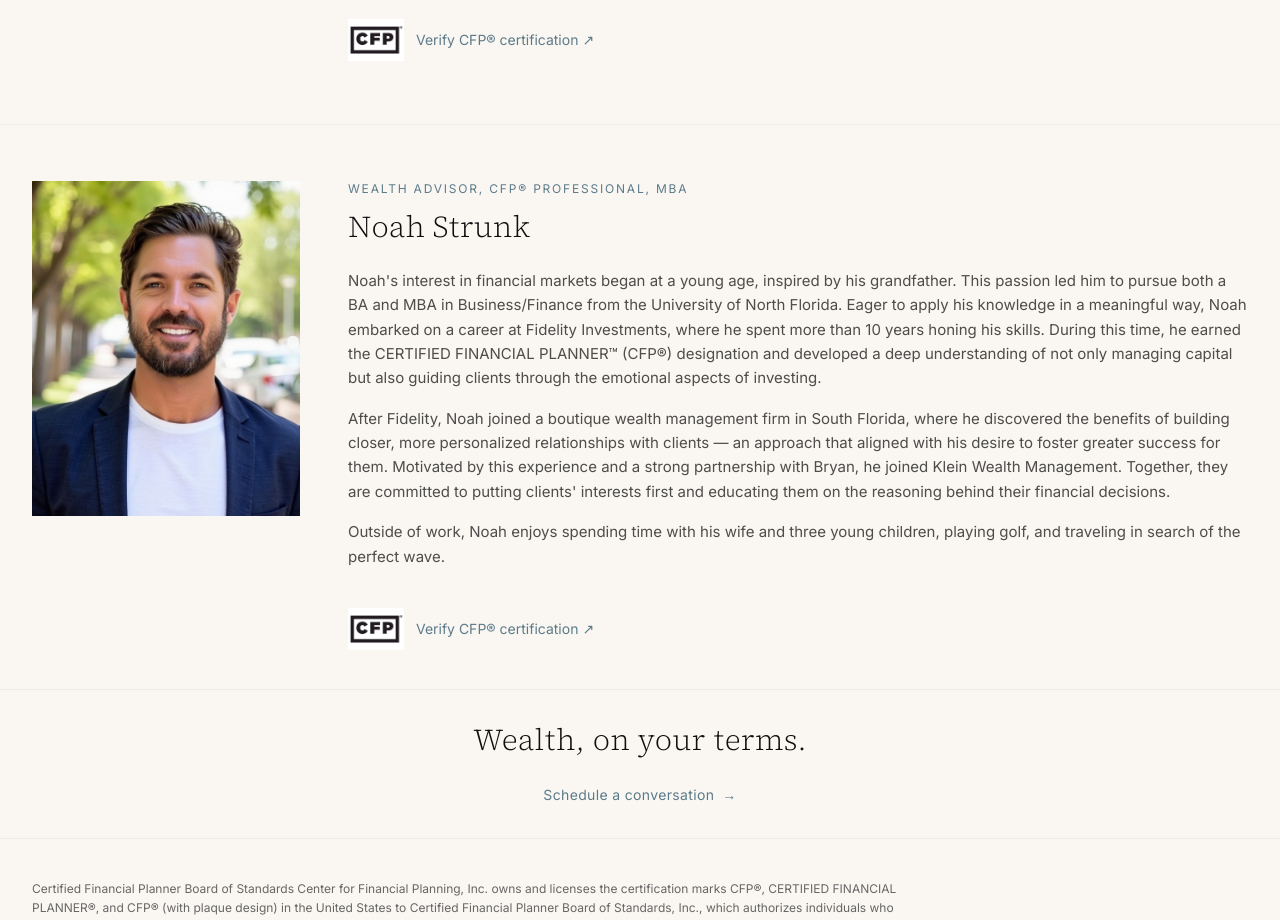
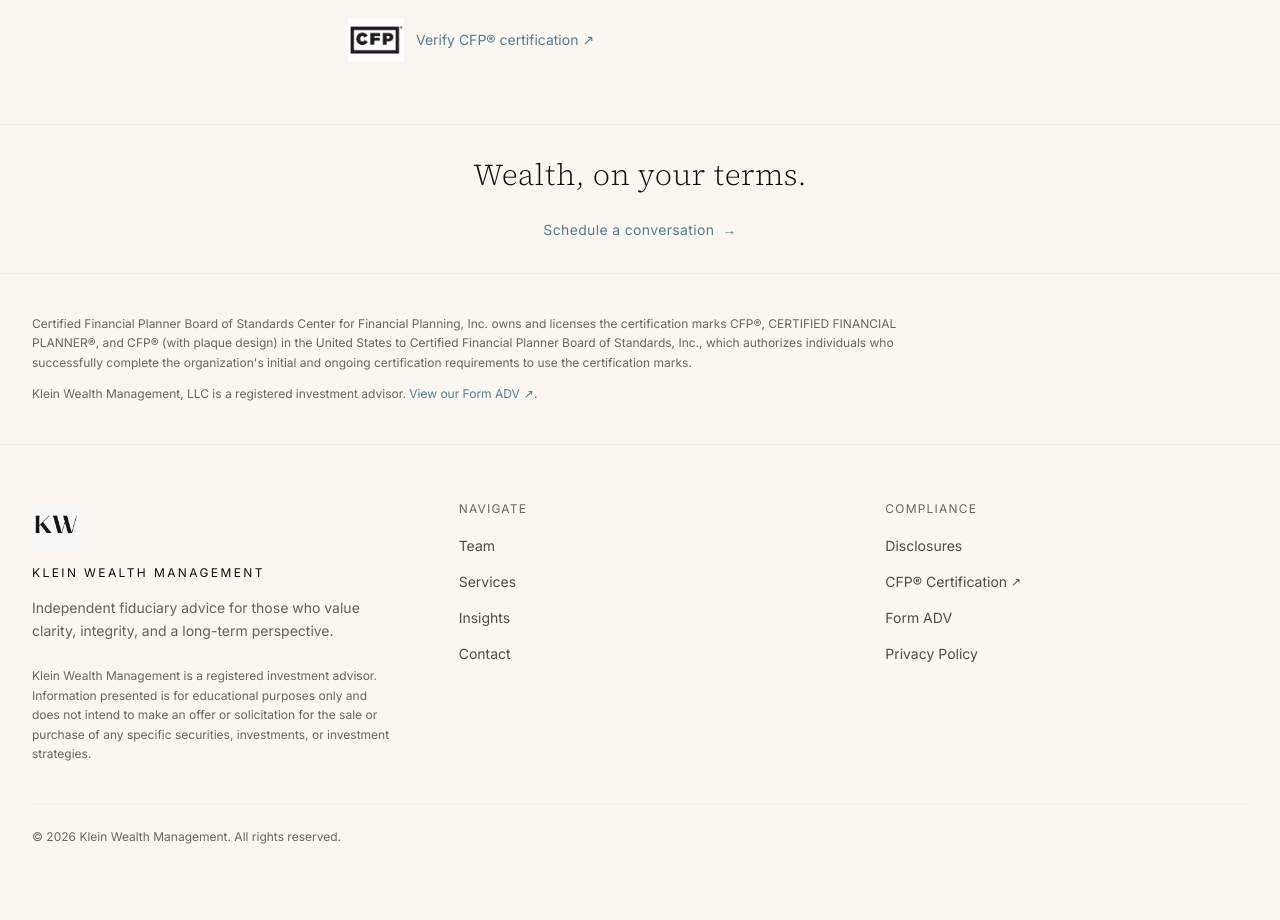
Before and after one commit to bryankklein/klein-wealth, a Next.js app: page /team in a window 1280 px wide. Shown: the part 800-1720 px from the top of the page. Built offline with nearby package versions, Linux system fonts and the light colour scheme.

Commit message:
Remove Noah Strunk from team page
He is no longer with the firm.

```diff
--- a/app/team/page.tsx
+++ b/app/team/page.tsx
@@ -7,7 +7,7 @@
 export const metadata: Metadata = {
   title: "Team — Klein Wealth Management",
   description:
-    "Meet Bryan Klein, CFP® and Noah Strunk, CFP® — the team behind Klein Wealth Management's fee-only fiduciary financial planning practice.",
+    "Meet Bryan Klein, CFP® — the founder of Klein Wealth Management's fee-only fiduciary financial planning practice.",
 };
 
 export default function TeamPage() {
@@ -17,7 +17,6 @@
       <main>
         <PageIntro />
         <PrimaryBio />
-        <SecondaryBio />
         <ClosingCta />
         <ComplianceDisclosure />
       </main>
@@ -115,72 +114,6 @@
   );
 }
 
-function SecondaryBio() {
-  return (
-    <section className="pt-10 lg:pt-14 pb-6 lg:pb-8 border-t border-border/50">
-      <div className="mx-auto max-w-7xl px-6 lg:px-8">
-        <div className="grid lg:grid-cols-12 gap-8 lg:gap-12 items-start">
-          <div className="lg:col-span-3">
-            <div className="relative aspect-[4/5] w-full">
-              <Image
-                src="/images/noah.jpg"
-                alt="Noah Strunk, Wealth Advisor at Klein Wealth Management"
-                fill
-                className="object-cover"
-                sizes="(min-width: 1024px) 25vw, 100vw"
-              />
-            </div>
-          </div>
-
-          <div className="lg:col-span-9">
-            <p className="text-accent text-xs tracking-[0.15em] uppercase mb-3">
-              Wealth Advisor, CFP® Professional, MBA
-            </p>
-            <h2 className="font-serif font-light text-2xl lg:text-3xl text-ink mb-6 leading-[1.2] tracking-[0.01em]">
-              Noah Strunk
-            </h2>
-
-            <div className="space-y-4 text-foreground/80 leading-relaxed text-[15px]">
-              <p>
-                Noah&apos;s interest in financial markets began at a young age,
-                inspired by his grandfather. This passion led him to pursue
-                both a BA and MBA in Business/Finance from the University of
-                North Florida. Eager to apply his knowledge in a meaningful
-                way, Noah embarked on a career at Fidelity Investments, where
-                he spent more than 10 years honing his skills. During this
-                time, he earned the CERTIFIED FINANCIAL PLANNER™ (CFP®)
-                designation and developed a deep understanding of not only
-                managing capital but also guiding clients through the
-                emotional aspects of investing.
-              </p>
-              <p>
-                After Fidelity, Noah joined a boutique wealth management firm
-                in South Florida, where he discovered the benefits of building
-                closer, more personalized relationships with clients — an
-                approach that aligned with his desire to foster greater
-                success for them. Motivated by this experience and a strong
-                partnership with Bryan, he joined Klein Wealth Management.
-                Together, they are committed to putting clients&apos;
-                interests first and educating them on the reasoning behind
-                their financial decisions.
-              </p>
-              <p>
-                Outside of work, Noah enjoys spending time with his wife and
-                three young children, playing golf, and traveling in search
-                of the perfect wave.
-              </p>
-            </div>
-
-            <div className="mt-8">
-              <CfpCredentialBadge />
-            </div>
-          </div>
-        </div>
-      </div>
-    </section>
-  );
-}
-
 function CfpCredentialBadge() {
   return (
     <div className="flex items-center gap-3">
```
